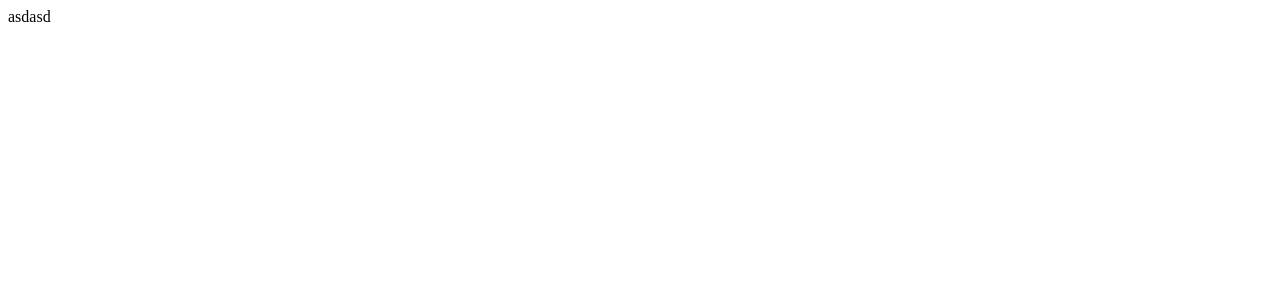
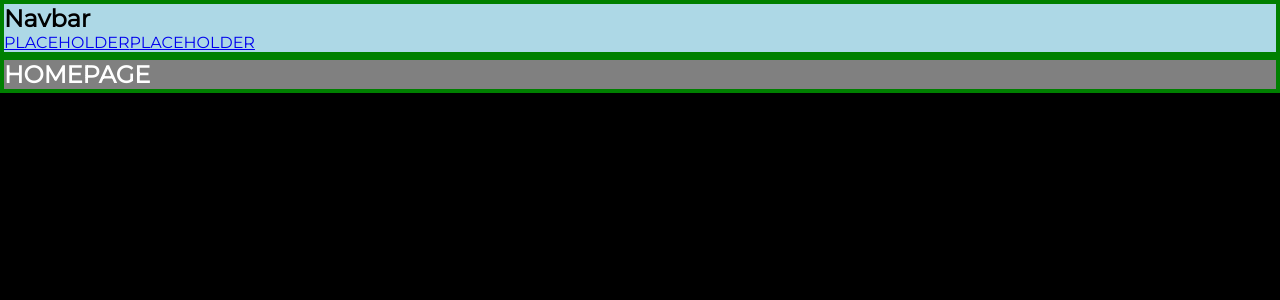
Before and after one commit to Jonathan98-dev/react_project_1, a React (Create React App) app: page / in a window 1280 px wide. Shown: the top 300 px of the page. Built offline with nearby package versions, Linux system fonts and the light colour scheme.

Commit message:
done for today 4.5.21

```diff
--- a/public/index.html
+++ b/public/index.html
@@ -2,7 +2,6 @@
 <html lang="en">
   <head>
     <meta charset="utf-8" />
-    <link rel="icon" href="%PUBLIC_URL%/favicon.ico" />
     <meta name="viewport" content="width=device-width, initial-scale=1" />
     <meta name="theme-color" content="#000000" />
     <meta
@@ -24,7 +23,7 @@
       work correctly both with client-side routing and a non-root public URL.
       Learn how to configure a non-root public URL by running `npm run build`.
     -->
-    <title>React App</title>
+    <title>React Project 1</title>
   </head>
   <body>
     <noscript>You need to enable JavaScript to run this app.</noscript>
--- a/src/App.js
+++ b/src/App.js
@@ -1,7 +1,15 @@
-import "./App.scss";
+import Home from "./Components/Home/Home";
+import Navbar from "./Components/Navbar/Navbar";
 
-function App() {
-  return <div className="App">asdasd</div>;
-}
+const App = () => {
+  return (
+    <div className="App">
+      <Navbar />
+      <div className="content">
+        <Home />
+      </div>
+    </div>
+  );
+};
 
 export default App;
--- /dev/null
+++ b/src/Components/Home/Home.js
@@ -0,0 +1,11 @@
+import "./homeStyle.scss";
+
+const Home = () => {
+  return (
+    <div className="home">
+      <h2>HOMEPAGE</h2>
+    </div>
+  );
+};
+
+export default Home;
--- /dev/null
+++ b/src/Components/Home/homeStyle.scss
@@ -0,0 +1,4 @@
+.home {
+  background-color: grey;
+  border: 4px solid green;
+}
--- /dev/null
+++ b/src/Components/Navbar/Navbar.js
@@ -0,0 +1,17 @@
+import "./navbarStyle.scss";
+
+const Navbar = () => {
+  return (
+    <div>
+      <nav className="navbar">
+        <h1>Navbar</h1>
+        <div className="links">
+          <a href="/">PLACEHOLDER</a>
+          <a href="/create">PLACEHOLDER</a>
+        </div>
+      </nav>
+    </div>
+  );
+};
+
+export default Navbar;
--- /dev/null
+++ b/src/Components/Navbar/navbarStyle.scss
@@ -0,0 +1,7 @@
+.navbar {
+  background-color: lightblue;
+  border: 4px solid green;
+  &:hover {
+    color: black;
+  }
+}
--- a/src/index.scss
+++ b/src/index.scss
@@ -0,0 +1,17 @@
+@import url("https://fonts.googleapis.com/css2?family=Montserrat&display=swap");
+
+* {
+  margin: 0;
+  padding: 0;
+  box-sizing: border-box;
+  font-family: "Montserrat", sans-serif;
+}
+
+body {
+  background-color: black;
+  color: white;
+}
+
+.App {
+  display: grid;
+}
```
Also changed, not shown: src/App.scss (deleted).
